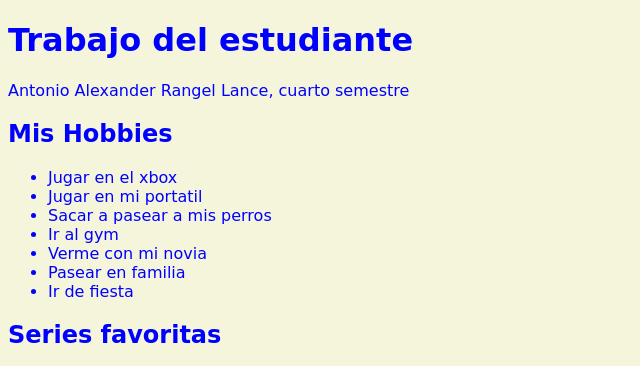
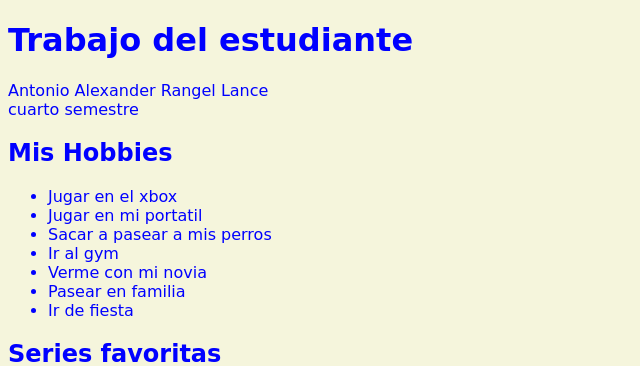
Before and after one commit to Alexrl16/talle_en_clase, a plain HTML site: page index.html in a window 1280 px wide. Shown: the top 366 px of the page, without its empty margins (0-640 px from the left). Drawn offline with Linux system fonts and the light colour scheme.

Commit message:
Octavo commit

```diff
--- a/index.html
+++ b/index.html
@@ -9,7 +9,7 @@
 </head>
 <body>
     <h1>Trabajo del estudiante</h1>
-    <p>Antonio Alexander Rangel Lance, cuarto semestre</p>
+    <p>Antonio Alexander Rangel Lance <br>cuarto semestre</br></p>
     <h2>Mis Hobbies</h2>
     <ul>
         <li>Jugar en el xbox</li>
```
